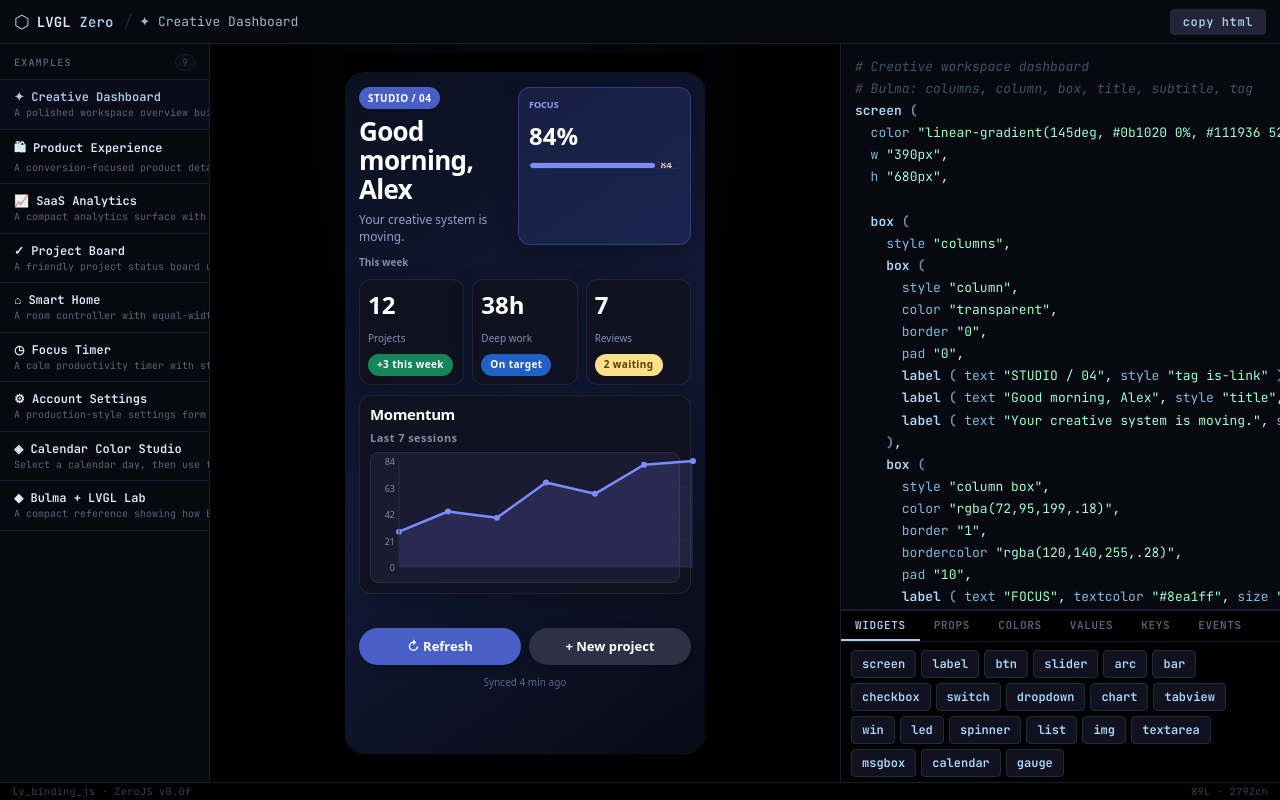
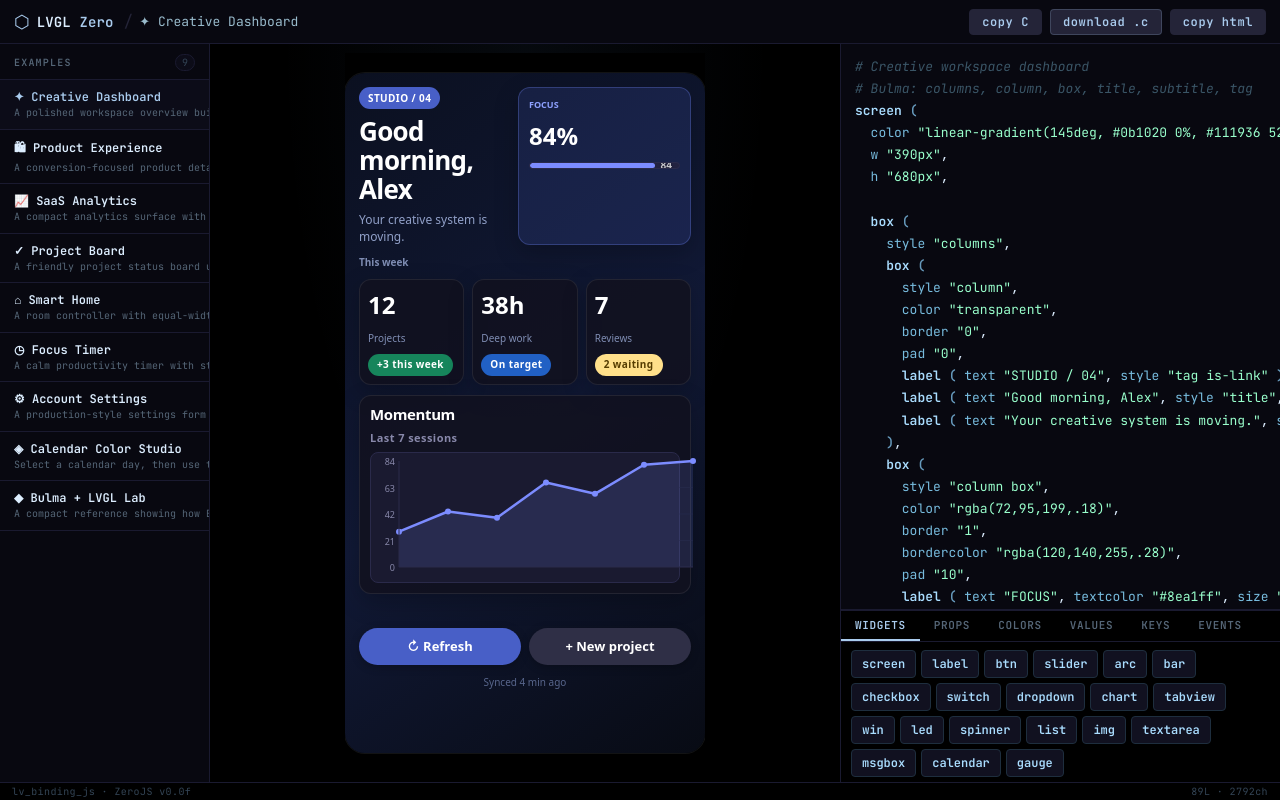
Before and after one commit to Mitchbux/zero-lvgl, a React (Vite) app: page / in a window 1280 px wide. Built offline with nearby package versions, Linux system fonts and the light colour scheme.

Commit message:
Add AVR LVGL C export

```diff
--- a/src/App.tsx
+++ b/src/App.tsx
@@ -11,6 +11,15 @@ async function render(code: string): Promise<string> {
     rendererCache = m.parseAndRender;
   }
   return rendererCache(code);
+}
+
+let cCompilerCache: ((code: string) => string) | null = null;
+async function compileC(code: string): Promise<string> {
+  if (!cCompilerCache) {
+    const m = await import("./lvgl-c.js");
+    cCompilerCache = m.compileToC;
+  }
+  return cCompilerCache(code);
 }
 
 // ── Syntax highlighter ────────────────────────────────────────────────────────
@@ -214,6 +223,7 @@ export default function App() {
   const [tab, setTab]           = useState<Tab>("preview");
   const [btnGroup, setBtnGroup] = useState(0);
   const [copying, setCopying]   = useState(false);
+  const [cStatus, setCStatus]    = useState<"" | "copying" | "copied" | "saved" | "error">("");
   const textareaRef = useRef<HTMLTextAreaElement>(null);
   const preRef      = useRef<HTMLPreElement>(null);
   const debounceRef = useRef<ReturnType<typeof setTimeout> | null>(null);
@@ -254,6 +264,34 @@ export default function App() {
       setCopying(true);
       setTimeout(() => setCopying(false), 1800);
     });
+  };
+
+  const copyC = async () => {
+    try {
+      setCStatus("copying");
+      await navigator.clipboard.writeText(await compileC(code));
+      setCStatus("copied");
+      setTimeout(() => setCStatus(""), 1800);
+    } catch {
+      setCStatus("error");
+    }
+  };
+
+  const downloadC = async () => {
+    try {
+      const output = await compileC(code);
+      const blob = new Blob([output], { type: "text/x-c;charset=utf-8" });
+      const url = URL.createObjectURL(blob);
+      const anchor = document.createElement("a");
+      anchor.href = url;
+      anchor.download = `${active || "zero-ui"}.c`;
+      anchor.click();
+      URL.revokeObjectURL(url);
+      setCStatus("saved");
+      setTimeout(() => setCStatus(""), 1800);
+    } catch {
+      setCStatus("error");
+    }
   };
 
   const insertAt = (insert: string) => {
@@ -313,6 +351,12 @@ export default function App() {
           )}
         </div>
         <div className="topbar-actions">
+          <button className="action-btn" onClick={copyC}>
+            {cStatus === "copying" ? "building…" : cStatus === "copied" ? "✓ C copied" : cStatus === "error" ? "C error" : "copy C"}
+          </button>
+          <button className="action-btn action-run" onClick={downloadC}>
+            {cStatus === "saved" ? "✓ saved" : "download .c"}
+          </button>
           {tab === "preview" && html && (
             <button className="action-btn" onClick={copyHtml}>
               {copying ? "✓ copied" : "copy html"}
```
